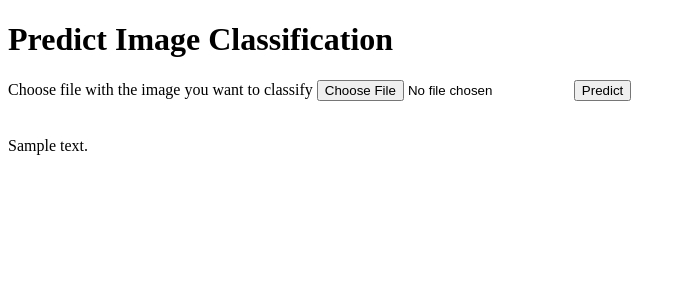
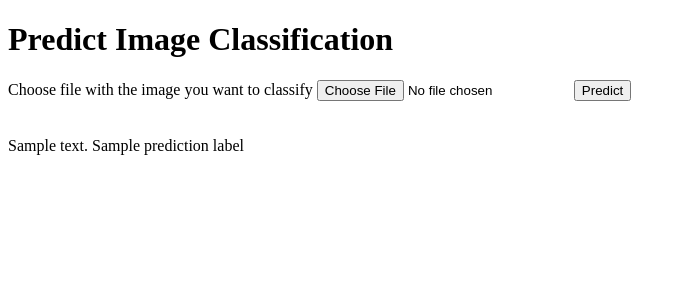
Before and after one commit to spunase/ML, a Flask app: template templates/index.html in a window 1280 px wide. Shown: the top 300 px of the page, without its empty margins (0-686 px from the left). Run offline with Flask 2, Linux system fonts and the light colour scheme; the template is opened without the code that fills it: most values are stand-ins (such as "Sample title", 1, 10 or a date in 2020).

Commit message:
Image label fix

```diff
--- a/app.py
+++ b/app.py
@@ -28,10 +28,11 @@ def predict():
       # output = round(prediction[0], 2)
     prediction = model.predict(image_predict)
 
-    output = prediction
+    output = prediction[0][0]
+    label = round(prediction[0][1])
 
-
-    return render_template('index.html', prediction_text='The Image belongs to the classification of {}'.format(output))
+    return render_template('index.html', prediction_text='The Image belongs to the classification of {}'.format(output),
+    prediction_label='The Image belongs to the classification of {}'.format(label))
 
 
 if __name__ == "__main__":
--- a/templates/index.html
+++ b/templates/index.html
@@ -28,6 +28,7 @@
    <br>
    <br>
    {{ prediction_text }}
+   {{ prediction_label }}
 
  </div>
 
```
